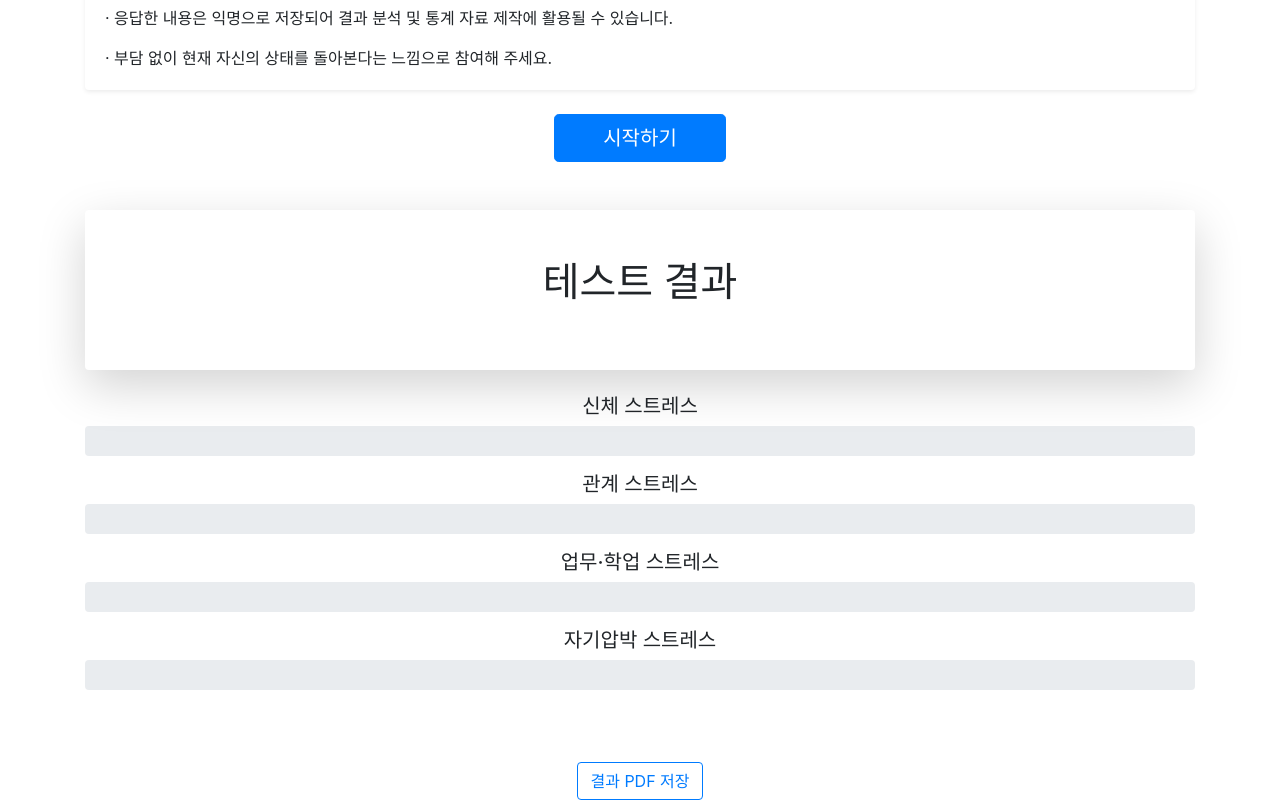
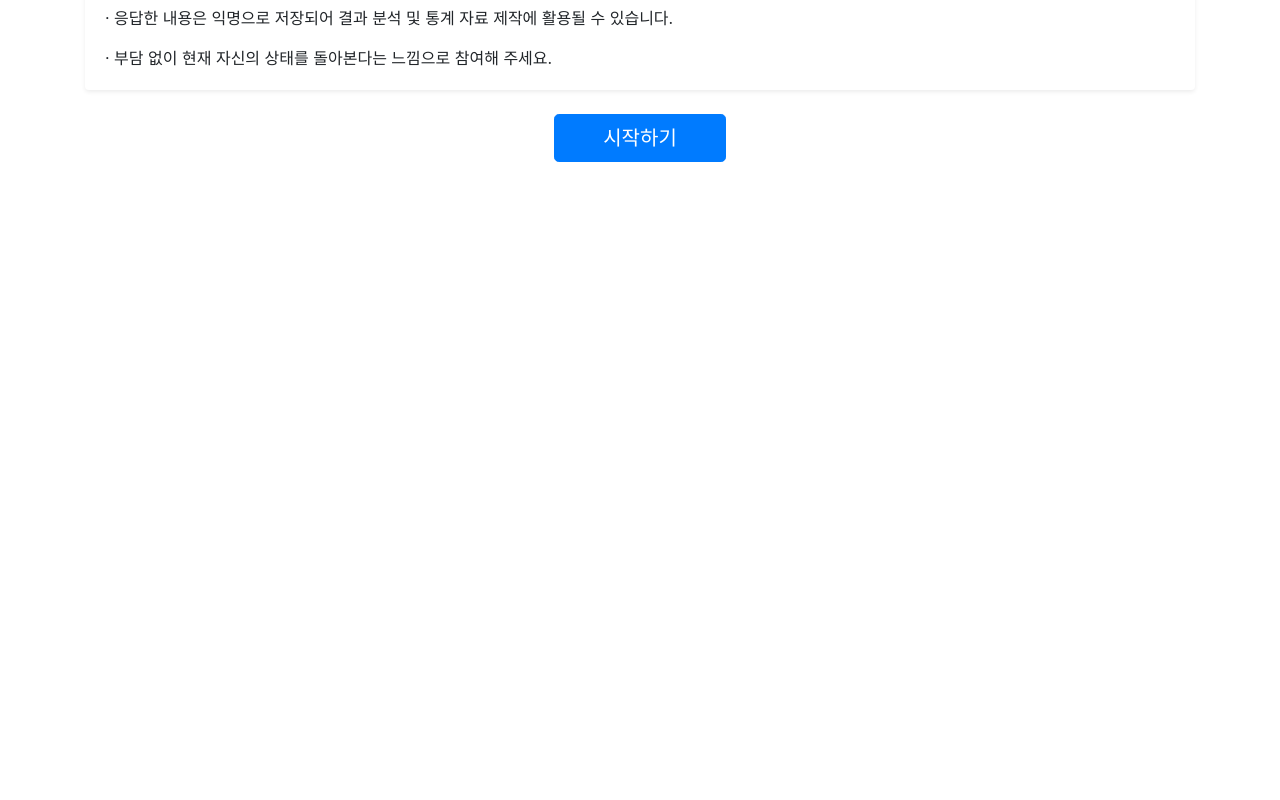
Before and after one commit to leegaune-ai/stress-test, a website: page index.html in a window 1280 px wide. Shown: the part 387-1187 px from the top of the page. After the commit the page ends 800 px from the top, so only its background shows below. Drawn offline with nearby package versions, Linux system fonts and the light colour scheme.

Commit message:
fix html

```diff
--- a/index.html
+++ b/index.html
@@ -508,7 +508,7 @@ input[type="radio"]{
 </div>
 
 <!-- 결과창 -->
-<div id="showResult" class="container mt-5" style="display:block;">
+<div id="showResult" class="container mt-5" style="display:none;">
   <!-- 결과 카드 -->
   <div class="card shadow-lg border-0 mb-4">
     <div class="card-body text-center p-5">
```
